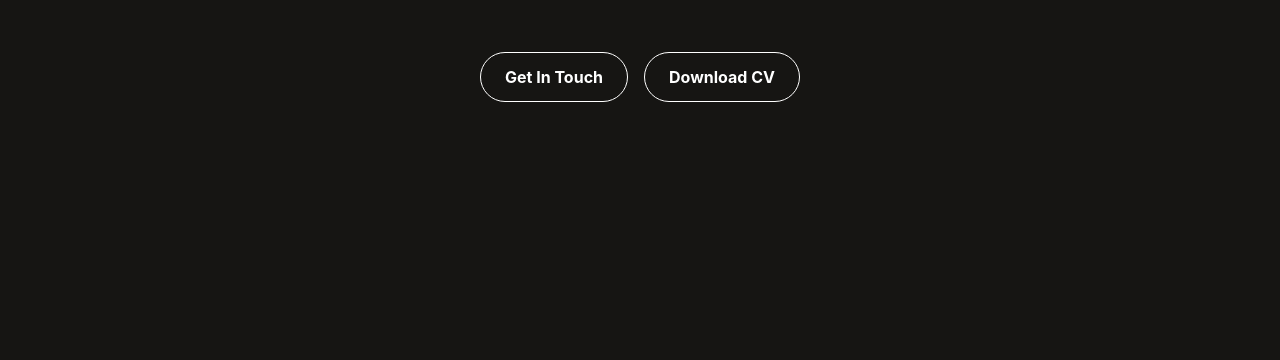
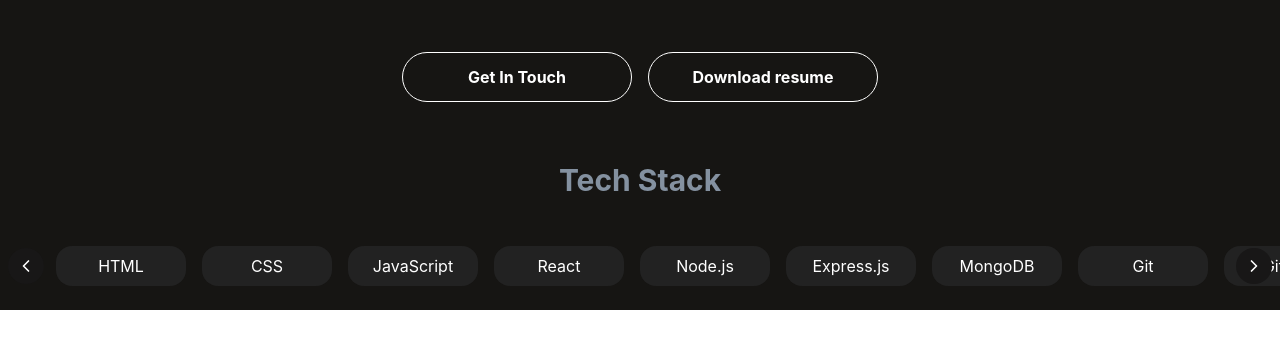
Before and after one commit to PARDEEP-111/Personal-Portfolio, a React app in the folder Portfolio/: page / in a window 1280 px wide. Shown: the part 340-700 px from the top of the page. Built offline with nearby package versions, Linux system fonts and the light colour scheme; the HTML template or start-up script is replaced by a standard one.

Commit message:
builded tech stack and improved some things

```diff
--- a/Portfolio/src/App.jsx
+++ b/Portfolio/src/App.jsx
@@ -1,12 +1,14 @@
 import Hero from "./components/Hero"
 import NavBar from "./components/NavBar"
+import TechStack from "./components/TechStack"
 
 
 function App() {
   return (
-    <div className="">
+    <div className=" m-0">
      <NavBar/>
      <Hero/>
+     <TechStack/>
     </div>
   )
 }
--- a/Portfolio/src/components/Hero.jsx
+++ b/Portfolio/src/components/Hero.jsx
@@ -1,6 +1,6 @@
 const Hero = () => {
   return (
-    <div className="bg-[#161513] text-white py-15 px-6 lg:h-[91vh] py-5  ">
+    <div className="bg-[#161513] text-white py-15 px-6  ">
       {/* Row 1: image + text */}
       <div className="w-full justify-center items-center flex flex-col gap-4 lg:flex-row-reverse lg:justify-evenly lg:items-center lg:gap-10">
         <img
@@ -31,7 +31,7 @@ const Hero = () => {
       <div className="flex   items-center justify-center gap-4 mt-10">
         <a
           href="#contact"
-          className="border border-white text-white font-bold px-6 py-3 rounded-full hover:bg-white hover:text-black transition"
+          className="border border-white flex  justify-center items-center  w-[230px] text-white font-bold px-6 py-3 rounded-full hover:bg-white hover:text-black transition"
         >
           Get In Touch
         </a>
@@ -39,9 +39,9 @@ const Hero = () => {
         <a
           href="/resume.pdf"
           download
-          className="border border-white text-white font-bold px-6 py-3 rounded-full hover:bg-white hover:text-black transition"
+          className="border  w-[230px] flex  justify-center items-center border-white text-white font-bold px-6 py-3 rounded-full hover:bg-white hover:text-black transition"
         >
-          Download CV
+          Download resume
         </a>
       </div>
     </div>
--- /dev/null
+++ b/Portfolio/src/components/TechStack.jsx
@@ -0,0 +1,60 @@
+import { useRef } from "react";
+import { ChevronLeft, ChevronRight } from "lucide-react";
+
+const TechStack = () => {
+  const skills = [
+    "HTML", "CSS", "JavaScript", "React", "Node.js",
+    "Express.js", "MongoDB", "Git", "GitHub", "Tailwind CSS", "Vite",
+  ];
+
+  const scrollRef = useRef(null);
+
+  const scroll = (direction) => {
+    scrollRef.current.scrollBy({
+      left: direction === "left" ? -150 : 150,
+      behavior: "smooth",
+    });
+  };
+
+  return (
+    <div className="w-full flex flex-col items-center bg-[#161513] ">
+
+        <h1 className="text-3xl font-bold  mb-6 text-[rgb(132,145,160)]">Tech Stack</h1>
+        <div className=" relative w-full  items-center bg-[#161513] py-6">
+
+            <button
+        onClick={() => scroll("left")}
+        className="absolute left-2 top-1/2 -translate-y-1/2 z-10 bg-[#181717] text-white rounded-full p-2 hover:bg-[#333333] transition"
+        aria-label="Scroll left"
+      >
+        <ChevronLeft size={20} />
+      </button>
+
+      <div
+        ref={scrollRef}
+        className="flex overflow-x-auto flex-nowrap items-center justify-start snap-x snap-mandatory text-white scroll-smooth [&::-webkit-scrollbar]:hidden [scrollbar-width:none] px-12"
+      >
+        {skills.map((skill, index) => (
+          <div
+            key={index}
+            className="mx-2 h-10 w-[130px] shrink-0 rounded-2xl flex items-center justify-center cursor-default bg-[#222222] snap-center"
+          >
+            {skill}
+          </div>
+        ))}
+      </div>
+
+      <button
+        onClick={() => scroll("right")}
+        className="absolute right-2 top-1/2 -translate-y-1/2 z-10 bg-[#181717] text-white rounded-full p-2 hover:bg-[#333333] transition"
+        aria-label="Scroll right"
+      >
+        <ChevronRight size={20} />
+      </button>
+        </div>
+
+    </div>
+  );
+};
+
+export default TechStack;
```
